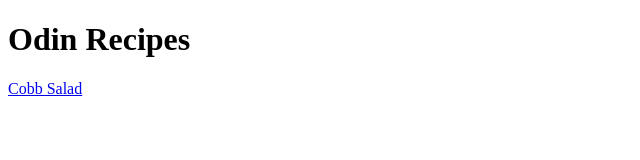
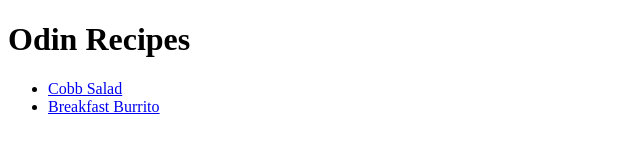
Before and after one commit to Doomguy504/odin-recipes, a plain HTML site: page index.html in a window 1280 px wide. Shown: the whole page, without its empty margins (0-640 px from the left). Drawn offline with Linux system fonts and the light colour scheme.

Commit message:
add link and refactor
Added link to burrito.html and refactored links to be in list form

```diff
--- a/index.html
+++ b/index.html
@@ -7,6 +7,9 @@
 </head>
 <body>
     <h1>Odin Recipes</h1>
-    <a href="./recipes/cobb-salad.html">Cobb Salad</a>
+    <ul>
+        <li><a href="./recipes/cobb-salad.html">Cobb Salad</a></li>
+        <li><a href="./recipes/breakfast-burrito.html">Breakfast Burrito</a></li>
+    </ul>
 </body>
 </html>
```
